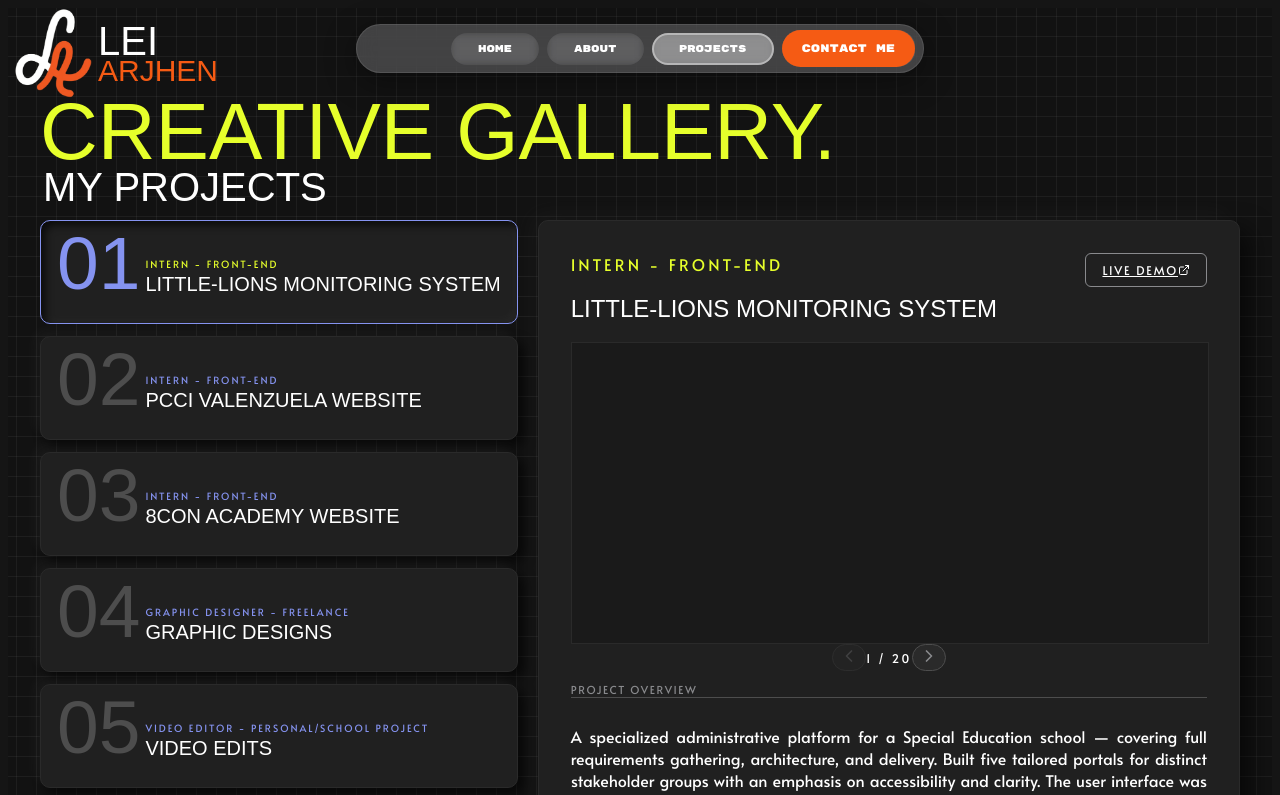
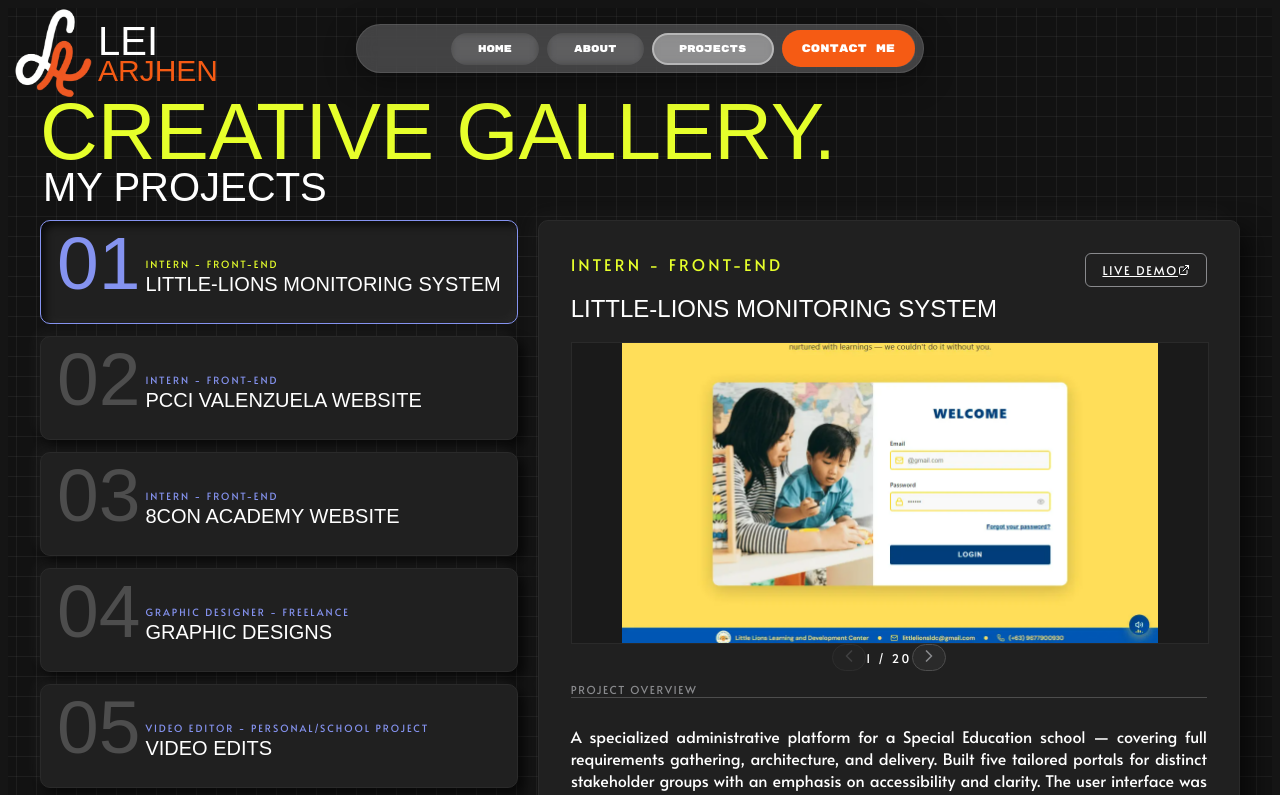
Before and after one commit to leiarjhendeguzman110403-pixel/portfolionilei, a Next.js app: page /projects in a window 1280 px wide. Shown: the top 795 px of the page. Built offline with nearby package versions, Linux system fonts and the light colour scheme; a web font is replaced by a local one.

Commit message:
last commit by paul

```diff
--- a/next.config.ts
+++ b/next.config.ts
@@ -5,7 +5,7 @@ const nextConfig: NextConfig = {
 };
 
 module.exports = {
-  allowedDevOrigins: ['192.168.100.165'],
+  allowedDevOrigins: ['192.168.100.24'],
 }
 
 export default nextConfig;
--- a/src/app/projects/page.tsx
+++ b/src/app/projects/page.tsx
@@ -1,6 +1,7 @@
 "use client";
 
 import { useState, useEffect } from "react";
+import Image from "next/image"; // <-- Added Next.js Image component
 import Navbar from "@/components/navbar";
 import BentoCard from "@/components/ui/BentoCard";
 import { Vina_Sans, Dela_Gothic_One, Alata } from "next/font/google";
@@ -63,7 +64,7 @@ export default function ProjectsPage() {
       demoButtonPadding: "8px 16px",
       techStackPadding: "6px 12px",
       techStackGap: "12px",
-      carouselMaxHeight: "300px" // <-- Prevents giant images!
+      carouselMaxHeight: "300px"
     },
     gridGap: "20px"
   };
@@ -358,7 +359,7 @@ export default function ProjectsPage() {
                     )}
                   </div>
 
-                  {/* SECTION 1: MEDIA CAROUSEL (Updated Layout) */}
+                  {/* SECTION 1: MEDIA CAROUSEL */}
                   {selectedProject.images && selectedProject.images.length > 0 && (
                     <div className="flex flex-col w-full mb-8 shrink-0 group">
 
@@ -367,17 +368,26 @@ export default function ProjectsPage() {
                         className="relative w-full rounded-lg overflow-hidden border-[0.1px] border-[#2a2a2a] bg-[#1a1a1a]"
                         style={{ height: CONFIG.bigCard.carouselMaxHeight }}
                       >
-                        <div className="absolute inset-0 flex transition-transform duration-500 ease-in-out items-center" style={{ transform: `translateX(-${carouselIndex * 100}%)` }}>
+                        <div
+                          className="flex h-full w-full transition-transform duration-500 ease-in-out"
+                          style={{ transform: `translateX(-${carouselIndex * 100}%)` }}
+                        >
                           {selectedProject.images.map((img, i) => {
                             const fixedImgSrc = img.startsWith('/') ? img : `/${img}`;
+                            const isImage = img.toLowerCase().match(/\.(png|jpe?g|gif|webp|svg)$/);
+
                             return (
-                              <div key={i} className="w-full h-full shrink-0 flex justify-center items-center p-4">
-                                {img.includes('.png') || img.includes('.jpg') || img.includes('.jpeg') ? (
-                                  <img
-                                    src={fixedImgSrc}
-                                    alt={`${selectedProject.title} screenshot ${i + 1}`}
-                                    className="w-full h-full object-contain pointer-events-none drop-shadow-xl"
-                                  />
+                              <div key={i} className="relative w-full h-full shrink-0 flex justify-center items-center p-4">
+                                {isImage ? (
+                                  <div className="relative w-full h-full">
+                                    <Image
+                                      src={fixedImgSrc}
+                                      alt={`${selectedProject.title} screenshot ${i + 1}`}
+                                      fill
+                                      sizes="(max-width: 1200px) 100vw, 800px"
+                                      className="object-contain pointer-events-none drop-shadow-xl"
+                                    />
+                                  </div>
                                 ) : (
                                   <div className="flex items-center justify-center w-full h-full">
                                     <span className={`${alata.className} text-[#4d4d4d] tracking-widest uppercase`}>{img} Placeholder</span>
@@ -389,11 +399,9 @@ export default function ProjectsPage() {
                         </div>
                       </div>
 
-                      {/* Controls (Positioned Below the Images) */}
+                      {/* Controls */}
                       {selectedProject.images.length > 1 && (
                         <div className="flex justify-center items-center gap-8 mt-5">
-
-                          {/* Previous Button */}
                           <button
                             onClick={(e) => { e.stopPropagation(); setCarouselIndex(prev => Math.max(0, prev - 1)); }}
                             className="bg-[#2a2a2a] p-2.5 rounded-full text-[#898A8D] hover:text-[#E6FF2B] hover:border-white transition-all duration-300 border-[0.5px] border-[#4d4d4d] hover:shadow-[0_0_15px_rgba(255,255,255,0.4)] disabled:opacity-30 disabled:hover:text-[#898A8D] disabled:hover:border-[#4d4d4d] disabled:hover:shadow-none cursor-pointer"
@@ -402,12 +410,10 @@ export default function ProjectsPage() {
                             <svg width="20" height="20" viewBox="0 0 24 24" fill="none" stroke="currentColor" strokeWidth="2" strokeLinecap="round" strokeLinejoin="round"><polyline points="15 18 9 12 15 6"></polyline></svg>
                           </button>
 
-                          {/* Middle Indicator */}
                           <span className={`${alata.className} text-[12px] text-white tracking-[0.2em] font-bold w-12 text-center`}>
                             {carouselIndex + 1} / {selectedProject.images.length}
                           </span>
 
-                          {/* Next Button */}
                           <button
                             onClick={(e) => { e.stopPropagation(); setCarouselIndex(prev => Math.min(selectedProject.images.length - 1, prev + 1)); }}
                             className="bg-[#2a2a2a] p-2.5 rounded-full text-[#898A8D] hover:text-[#E6FF2B] hover:border-white transition-all duration-300 border-[0.5px] border-[#4d4d4d] hover:shadow-[0_0_15px_rgba(255,255,255,0.4)] disabled:opacity-30 disabled:hover:text-[#898A8D] disabled:hover:border-[#4d4d4d] disabled:hover:shadow-none cursor-pointer"
@@ -415,7 +421,6 @@ export default function ProjectsPage() {
                           >
                             <svg width="20" height="20" viewBox="0 0 24 24" fill="none" stroke="currentColor" strokeWidth="2" strokeLinecap="round" strokeLinejoin="round"><polyline points="9 18 15 12 9 6"></polyline></svg>
                           </button>
-
                         </div>
                       )}
                     </div>
```
